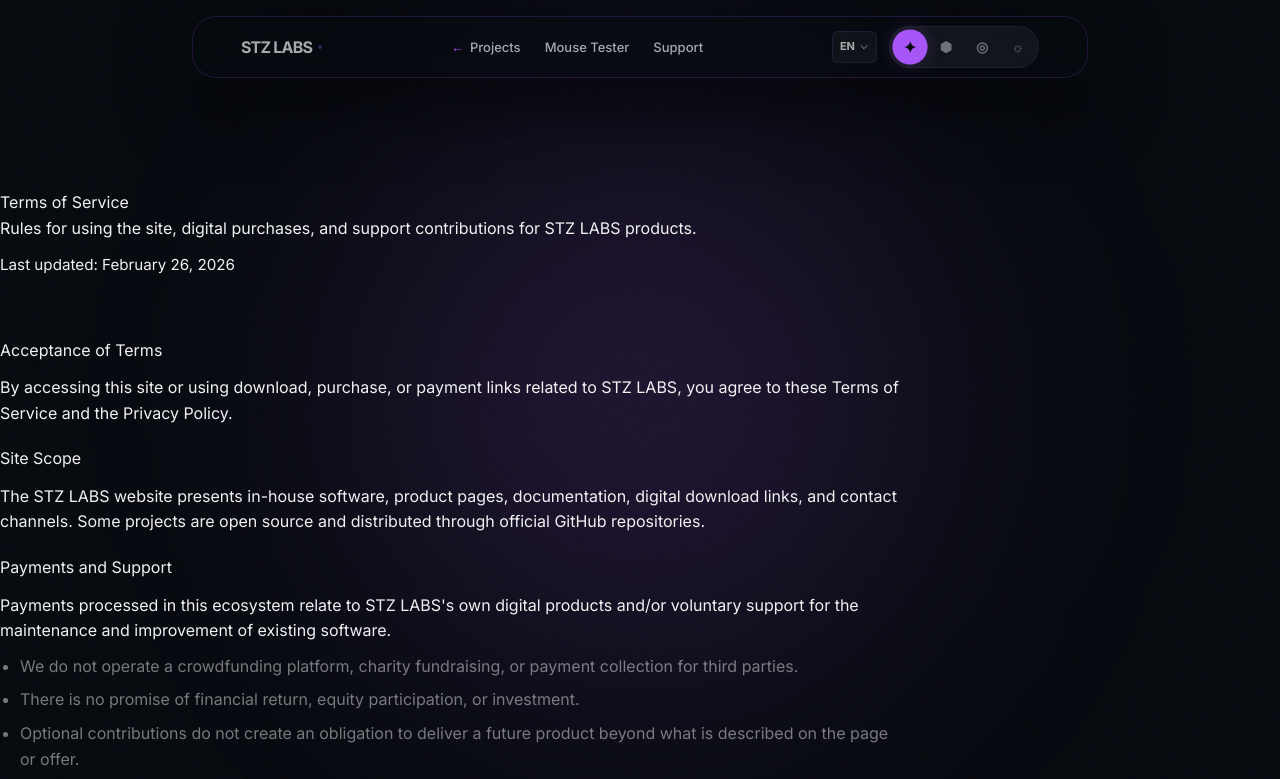
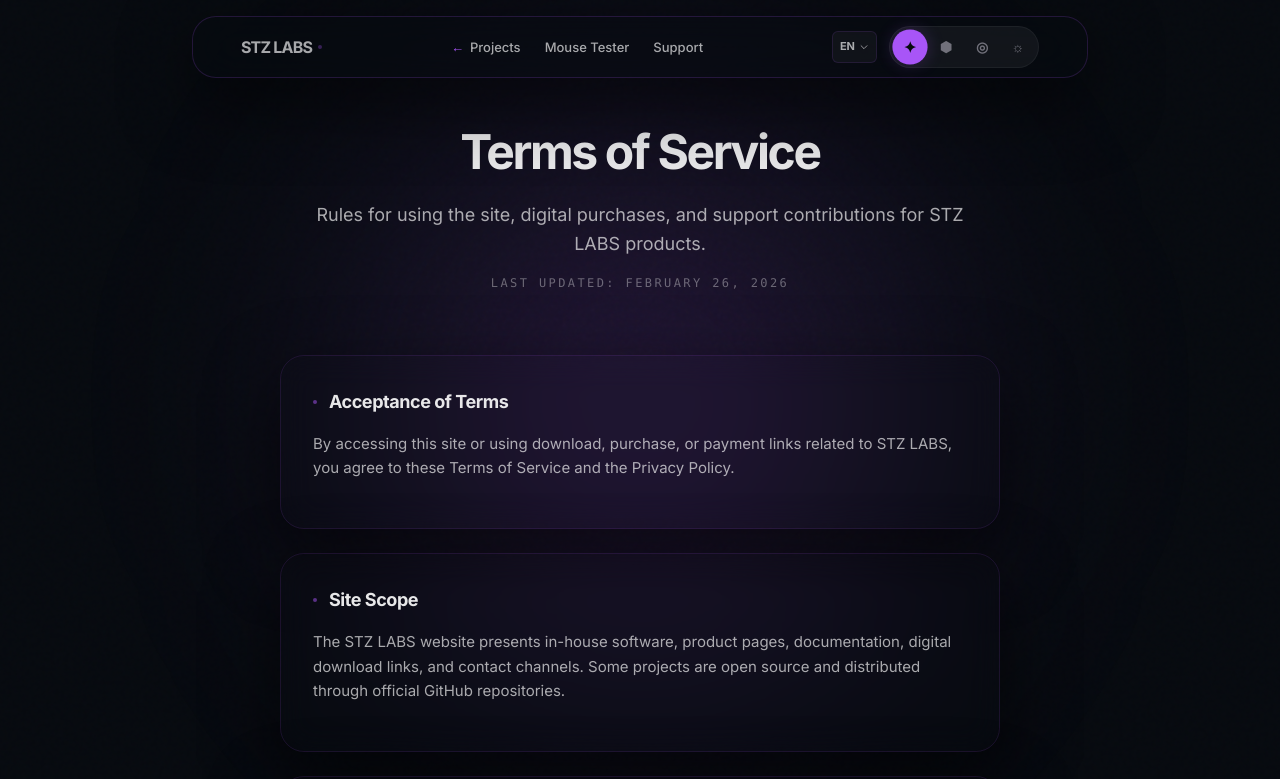
Before and after one commit to starzynhobr/stz-labs, a Next.js app: page /terms in a window 1280 px wide. Shown: the top 779 px of the page. Built offline with nearby package versions, Linux system fonts and the light colour scheme.

Commit message:
feat(ui): expand visual system to terms page and fixed button click area

```diff
--- a/app/terms/page.js
+++ b/app/terms/page.js
@@ -32,65 +32,43 @@
 
 export default function TermsPage() {
     return (
-        <div
-            className="app-shell"
-            style={{
-                minHeight: '100vh',
-                padding: '70px 0 80px',
-            }}
-        >
-            <section className="product-hero" style={{ padding: '120px 0 60px' }}>
-                <div className="container">
-                    <TranslatedText as="h1" i18nKey="terms.title" />
-                    <TranslatedText as="p" i18nKey="terms.subtitle" />
-                    <p className="text-muted" style={{ marginTop: '12px', fontSize: '0.95rem' }}>
+        <main className="min-h-screen bg-transparent pt-32 pb-24 relative overflow-hidden">
+            <section className="relative w-full max-w-4xl mx-auto px-6 mb-16 text-center">
+                <TranslatedText as="h1" className="text-4xl md:text-5xl font-bold tracking-tighter text-[var(--text-heading)] mb-6" i18nKey="terms.title" />
+                <TranslatedText as="p" className="text-base md:text-lg text-[var(--text-secondary)] leading-relaxed max-w-2xl mx-auto mb-4" i18nKey="terms.subtitle" />
+                <p className="text-xs font-mono uppercase tracking-[0.2em] text-[var(--text-muted)] opacity-80">
                     <TranslatedText as="span" i18nKey="terms.last_update" />
                 </p>
-                </div>
             </section>
 
-            <section className="products">
-                <div className="container" style={{ maxWidth: '900px' }}>
+            <section className="container max-w-3xl mx-auto px-6 space-y-6">
                 {sections.map((sectionKey) => (
                     <article
                         key={sectionKey}
-                            className="card"
-                            style={{ marginBottom: '20px' }}
+                        className="p-8 rounded-[var(--radius-card)] bg-[var(--surface-primary)] backdrop-blur-[var(--backdrop-blur)] border [border-color:var(--border-subtle)] shadow-[var(--shadow)] hover:[border-color:var(--border-hover)] transition-all duration-300"
                     >
-                            <h3 style={{ marginBottom: '12px' }}>
+                        <h3 className="text-lg font-bold text-[var(--text-heading)] mb-4 tracking-tight flex items-center gap-3">
+                            <span className="w-1 h-1 rounded-full bg-[var(--accent)]/50 shrink-0" />
                             <TranslatedText as="span" i18nKey={`terms.${sectionKey}_title`} />
                         </h3>
-                            <p className="text-muted" style={{ marginBottom: sectionKey === 'payments' ? '10px' : 0 }}>
-                                <TranslatedText as="span" i18nKey={`terms.${sectionKey}_desc`} />
-                            </p>
 
-                            {sectionKey === 'payments' ? (
-                                <ul
-                                    style={{
-                                        listStyle: 'disc',
-                                        marginLeft: '20px',
-                                        color: 'var(--text-muted)',
-                                        marginTop: '8px',
-                                    }}
-                                >
-                                    <li style={{ marginBottom: '8px' }}>
-                                        <TranslatedText as="span" i18nKey="terms.payments_item_1" />
+                        <div className="text-[var(--text-secondary)] leading-relaxed text-[15px]">
+                            <TranslatedText as="p" className="mb-4" i18nKey={`terms.${sectionKey}_desc`} />
+
+                            {sectionKey === 'payments' && (
+                                <ul className="mt-6 ml-4 space-y-3">
+                                    {[1, 2, 3, 4].map((num) => (
+                                        <li key={num} className="flex items-start gap-4 text-sm text-[var(--text-muted)] group">
+                                            <span className="w-1.5 h-1.5 rounded-full bg-[var(--accent)]/30 mt-2 shrink-0 group-hover:bg-[var(--accent)] transition-colors" />
+                                            <TranslatedText as="span" i18nKey={`terms.payments_item_${num}`} />
                                         </li>
-                                    <li style={{ marginBottom: '8px' }}>
-                                        <TranslatedText as="span" i18nKey="terms.payments_item_2" />
-                                    </li>
-                                    <li style={{ marginBottom: '8px' }}>
-                                        <TranslatedText as="span" i18nKey="terms.payments_item_3" />
-                                    </li>
-                                    <li>
-                                        <TranslatedText as="span" i18nKey="terms.payments_item_4" />
-                                    </li>
+                                    ))}
                                 </ul>
-                            ) : null}
+                            )}
+                        </div>
                     </article>
                 ))}
-                </div>
             </section>
-        </div>
+        </main>
     );
 }
--- a/components/ui/Button.tsx
+++ b/components/ui/Button.tsx
@@ -1,5 +1,6 @@
-import React from "react";
+import * as React from "react";
 import { cva, type VariantProps } from "class-variance-authority";
+import { Slot } from "@radix-ui/react-slot";
 import { cn } from "../../lib/utils";
 
 const buttonVariants = cva(
@@ -37,11 +38,10 @@
 }
 
 const Button = React.forwardRef<HTMLButtonElement, ButtonProps>(
-    ({ className, variant, size, asChild: _asChild, ...props }, ref) => {
-        // eslint-disable-next-line @typescript-eslint/no-unused-vars
-        const _ = _asChild;
+    ({ className, variant, size, asChild = false, ...props }, ref) => {
+        const Comp = asChild ? Slot : "button";
         return (
-            <button
+            <Comp
                 className={cn(buttonVariants({ variant, size, className }))}
                 ref={ref}
                 {...props}
--- a/package.json
+++ b/package.json
@@ -9,6 +9,7 @@
     "lint": "eslint"
   },
   "dependencies": {
+    "@radix-ui/react-slot": "^1.2.4",
     "class-variance-authority": "^0.7.1",
     "clsx": "^2.1.1",
     "next": "16.1.3",
```
Also changed, not shown: 1 other file (tests, documents, lock files or other folders). Lines whose indentation alone changed are shown as unchanged.
